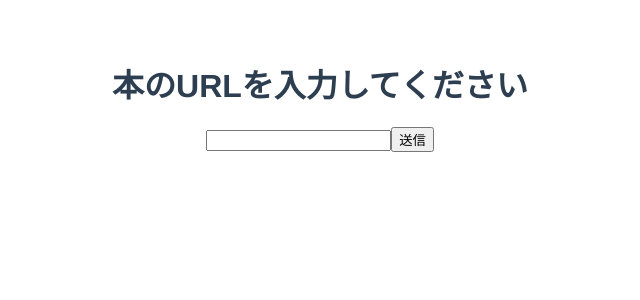
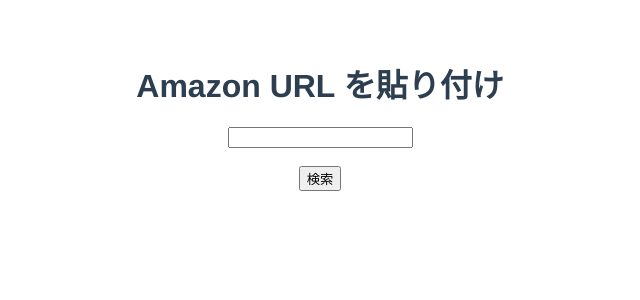
Before and after one commit to 026KANAYAMA/Library-search-extention, a Vue app in the folder vue-app/: page / in a window 1280 px wide. Shown: the top 300 px of the page, without its empty margins (320-960 px from the left). Built offline with nearby package versions, Linux system fonts and the light colour scheme.

Commit message:
Make function that convert ASIN to ISBN

```diff
--- a/vue-app/package.json
+++ b/vue-app/package.json
@@ -8,8 +8,10 @@
     "lint": "vue-cli-service lint"
   },
   "dependencies": {
+    "asin2isbn": "^1.0.2",
     "core-js": "^3.8.3",
-    "vue": "^3.2.13"
+    "vue": "^3.2.13",
+    "vuex": "^4.1.0"
   },
   "devDependencies": {
     "@babel/core": "^7.12.16",
--- a/vue-app/src/components/InputForm.vue
+++ b/vue-app/src/components/InputForm.vue
@@ -1,8 +1,8 @@
 <template>
   <div class="input-form">
-    <h1>{{ msg }}</h1>
-    <input type="text" v-model="URL">
-    <button @click="PrintURL">送信</button>
+    <h1>Amazon URL を貼り付け</h1>
+    <div><input type="text" v-model="url"></div><br>
+    <div v-if="existUrl"><button @click="searchUrl">検索</button></div>
   </div>
 </template>
 
@@ -11,33 +11,28 @@
   name: 'InputForm',
   data(){
     return {
-      msg : '本のURLを入力してください',
-      URL : ''
-    }
+      url : '',
+    };
   },
   methods : {
-    PrintURL (){
-      this.msg = 'あなたが入力したURLは「' + this.URL + '」です'
-    }
-  }
-
-}
+    searchUrl() {
+      let url = this.url;
+      this.$store.commit("searchUrl",url);
+    },
+  },
+  computed: {
+    existUrl: function() {
+      return true;
+    },
+  },
+};
 </script>
 
-
-<style scoped>
-h3 {
-  margin: 40px 0 0;
-}
-ul {
-  list-style-type: none;
-  padding: 0;
-}
-li {
-  display: inline-block;
-  margin: 0 10px;
-}
-a {
-  color: #42b983;
-}
-</style>
+<!--- テスト用URL --->
+<!--  https://www.amazon.co.jp/%E6%A9%9F%E6%A2%B0%E5%AD%A6%E7%BF%92%E3%83%BB%E6%B7%B1%E5%B1%A4%E5%AD%A6%
+  E7%BF%92%E3%81%AB%E3%82%88%E3%82%8B%E8%87%AA%E7%84%B6%E8%A8%80%E8%AA%9E%E5%87%A6%E7%90%86%E5%85%A5%E9%
+  96%80-scikit-learn%E3%81%A8TensorFlow%E3%82%92%E4%BD%BF%E3%81%A3%E3%81%9F%E5%AE%9F%E8%B7%B5%E3%83%97%E
+  3%83%AD%E3%82%B0%E3%83%A9%E3%83%9F%E3%83%B3%E3%82%B0-Compass-Data-Science/dp/4839966605/ref=sr_1_1?__m
+  k_ja_JP=%E3%82%AB%E3%82%BF%E3%82%AB%E3%83%8A&crid=2GDNRNTRXE51I&keywords=%E8%87%AA%E7%84%B6%E8%A8%80%E8
+  %AA%9E%E5%87%A6%E7%90%86%E5%85%A5%E9%96%80&qid=1677060374&sprefix=%E8%87%AA%E7%84%B6%E8%A8%80%E8%AA%9E%
+  E5%87%A6%E7%90%86%E5%85%A5%E9%96%80%2Caps%2C222&sr=8-1  -->
--- a/vue-app/src/main.js
+++ b/vue-app/src/main.js
@@ -1,4 +1,5 @@
 import { createApp } from 'vue'
 import App from './App.vue'
+import store from './store'
 
-createApp(App).mount('#app')
+createApp(App).use(store).mount('#app')
--- /dev/null
+++ b/vue-app/src/store/index.js
@@ -0,0 +1,20 @@
+import { createStore } from "vuex";
+import { convertUrl2Isbn13 } from "asin2isbn";
+
+export default createStore({
+    state: {
+        url : '',
+    },
+    getters: {},
+    mutations: {
+        searchUrl (state, url){
+            state.url = convertToIsbn(url);
+        },
+    },
+});
+
+function convertToIsbn(url){
+    let res = convertUrl2Isbn13(url);
+    if (res.isbn != "") console.log(res.isbn);
+    return res.isbn;
+}
```
Also changed, not shown: 1 other file (tests, documents, lock files or other folders).
